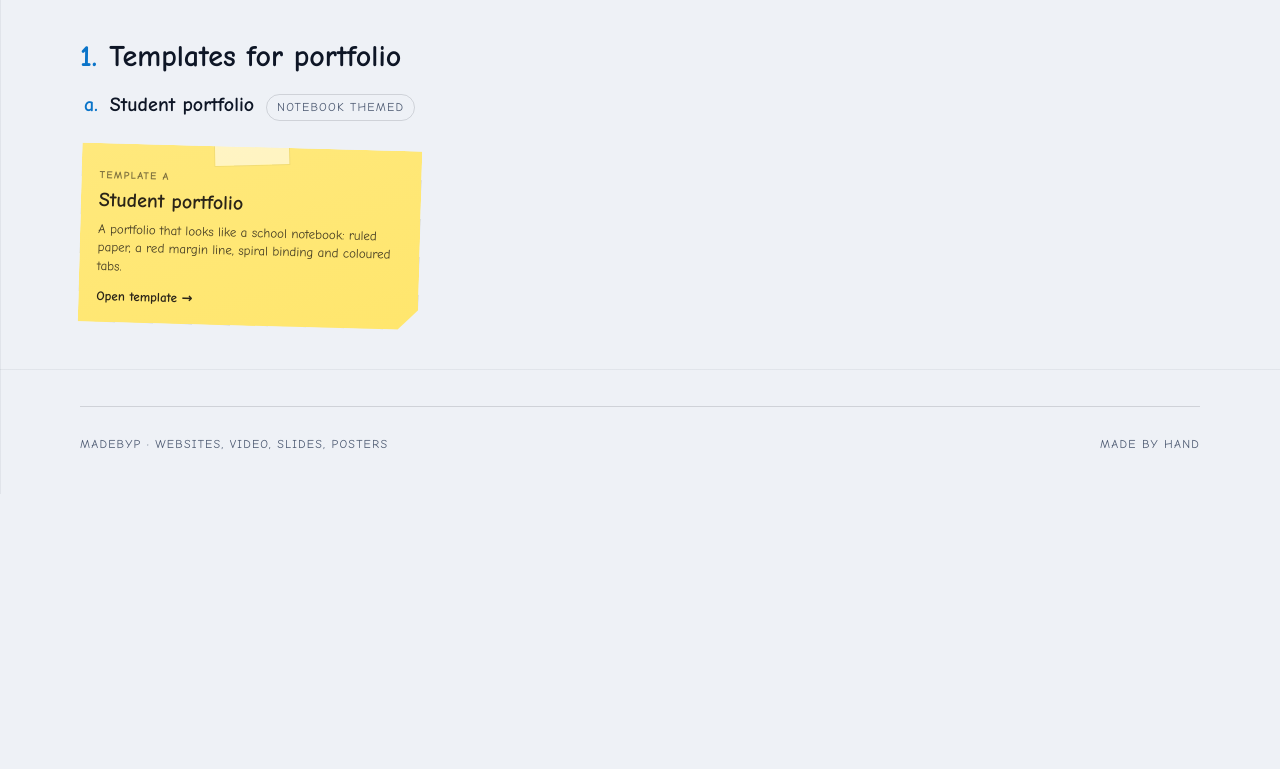
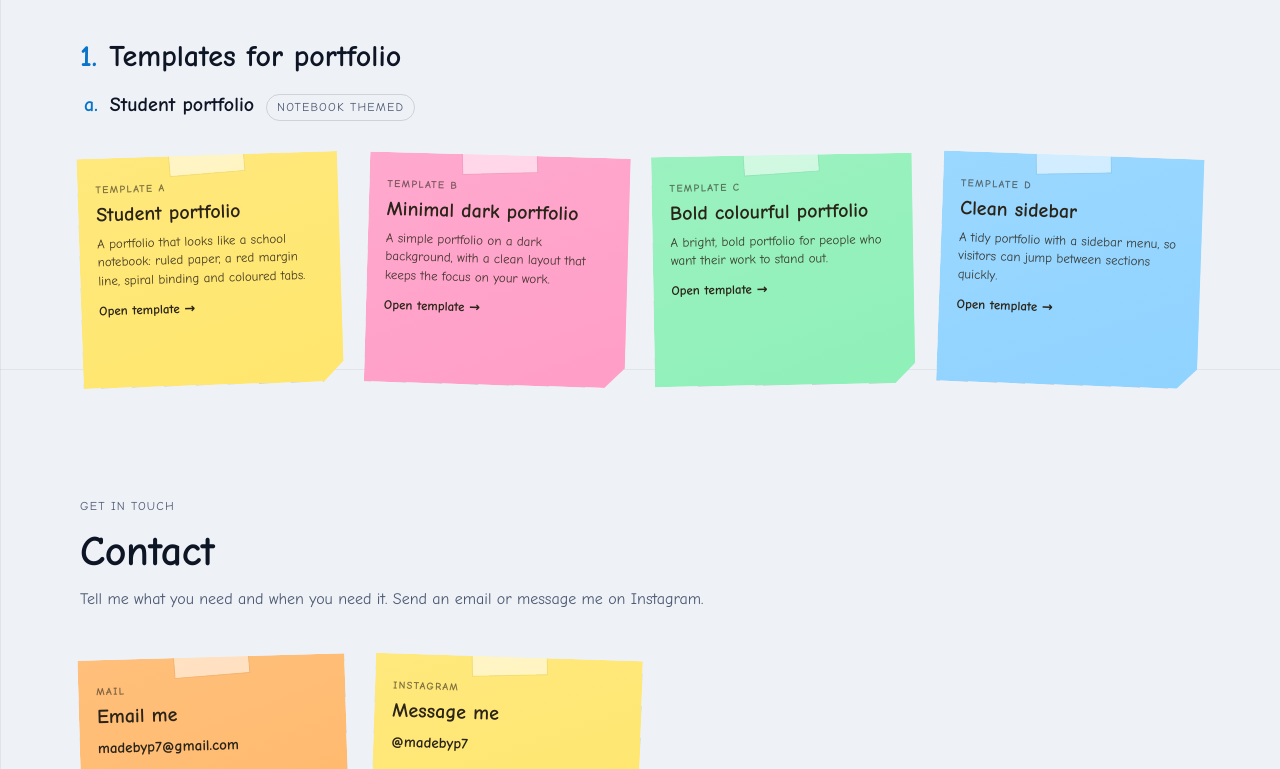
Before and after one commit to MadeByP7/WebsiteBusiness, a plain HTML site: page index.html in a window 1280 px wide. Shown: the part 2031-2800 px from the top of the page. Before the commit the page ends 2525 px from the top, so only its background shows below. Drawn offline with Linux system fonts and the light colour scheme.

Commit message:
Update index.html

```diff
--- a/index.html
+++ b/index.html
@@ -189,6 +189,9 @@ section { padding-block: 56px; }
 a.note { display: block; text-decoration: none; cursor: pointer; transition: transform .25s, box-shadow .25s; }
 a.note:hover, a.note:focus-visible { transform: rotate(0deg) translateY(-6px) scale(1.03); box-shadow: 0 1px 1px rgba(0,0,0,.2), 12px 22px 30px rgba(0,0,0,.35); }
 a.note .open { display: block; margin-top: 12px; font-size: 13px; font-weight: 700; }
+.note .val { display: block; margin-top: 10px; font-size: 15px; font-weight: 700; overflow-wrap: anywhere; }
+.contact-grid { max-width: 560px; }
+.contact-grid .note { min-height: 190px; }
 .tpl-side h4 { font-size: 18px; margin-bottom: 10px; }
 .tpl-side p { color: var(--muted); }
 .pages { display: flex; flex-wrap: wrap; gap: 8px; }
@@ -226,6 +229,7 @@ footer { border-top: 1px solid var(--line); padding-block: 28px 40px; margin-top
       <a href="#services">Services</a>
       <a href="#process">Process</a>
       <a href="#templates">Templates</a>
+      <a href="#contact">Contact</a>
       <button class="theme" id="theme" type="button" aria-label="Switch colour theme">THEME</button>
     </nav>
   </div>
@@ -314,12 +318,50 @@ footer { border-top: 1px solid var(--line); padding-block: 28px 40px; margin-top
     <div class="tpl-group"><span class="idx">1.</span><h3>Templates for portfolio</h3></div>
     <div class="tpl-item"><span class="idx">a.</span><h4>Student portfolio</h4><span class="mono">Notebook themed</span></div>
 
-    <div class="tpl-side">
-      <a class="note y" href="./TempletA%28StudentPortfolio%29.html">
+    <div class="services">
+      <a class="note y" style="--rot:-1.8deg;" href="./TempletA%28StudentPortfolio%29.html">
         <span class="tag">template a</span>
         Student portfolio
         <small>A portfolio that looks like a school notebook: ruled paper, a red margin line, spiral binding and coloured tabs.</small>
         <span class="open">Open template &rarr;</span>
+      </a>
+      <a class="note p" style="--rot:1.6deg;" href="./TempletB%28MinimalDarkPortfolio%29.html">
+        <span class="tag">template b</span>
+        Minimal dark portfolio
+        <small>A simple portfolio on a dark background, with a clean layout that keeps the focus on your work.</small>
+        <span class="open">Open template &rarr;</span>
+      </a>
+      <a class="note g" style="--rot:-1deg;" href="./TempletC%28Bold%20Colourful%20Portfolio%29.html">
+        <span class="tag">template c</span>
+        Bold colourful portfolio
+        <small>A bright, bold portfolio for people who want their work to stand out.</small>
+        <span class="open">Open template &rarr;</span>
+      </a>
+      <a class="note b" style="--rot:2deg;" href="./TempletD%28CleanSidebar%29.html">
+        <span class="tag">template d</span>
+        Clean sidebar
+        <small>A tidy portfolio with a sidebar menu, so visitors can jump between sections quickly.</small>
+        <span class="open">Open template &rarr;</span>
+      </a>
+    </div>
+  </section>
+
+  <section id="contact">
+    <div class="head">
+      <span class="mono">Get in touch</span>
+      <h2>Contact</h2>
+      <p>Tell me what you need and when you need it. Send an email or message me on Instagram.</p>
+    </div>
+    <div class="services contact-grid">
+      <a class="note o" style="--rot:-1.6deg;" href="mailto:madebyp7@gmail.com">
+        <span class="tag">mail</span>
+        Email me
+        <span class="val">madebyp7@gmail.com</span>
+      </a>
+      <a class="note y" style="--rot:1.8deg;" href="https://www.instagram.com/madebyp7/" target="_blank" rel="noopener">
+        <span class="tag">instagram</span>
+        Message me
+        <span class="val">@madebyp7</span>
       </a>
     </div>
   </section>
```
